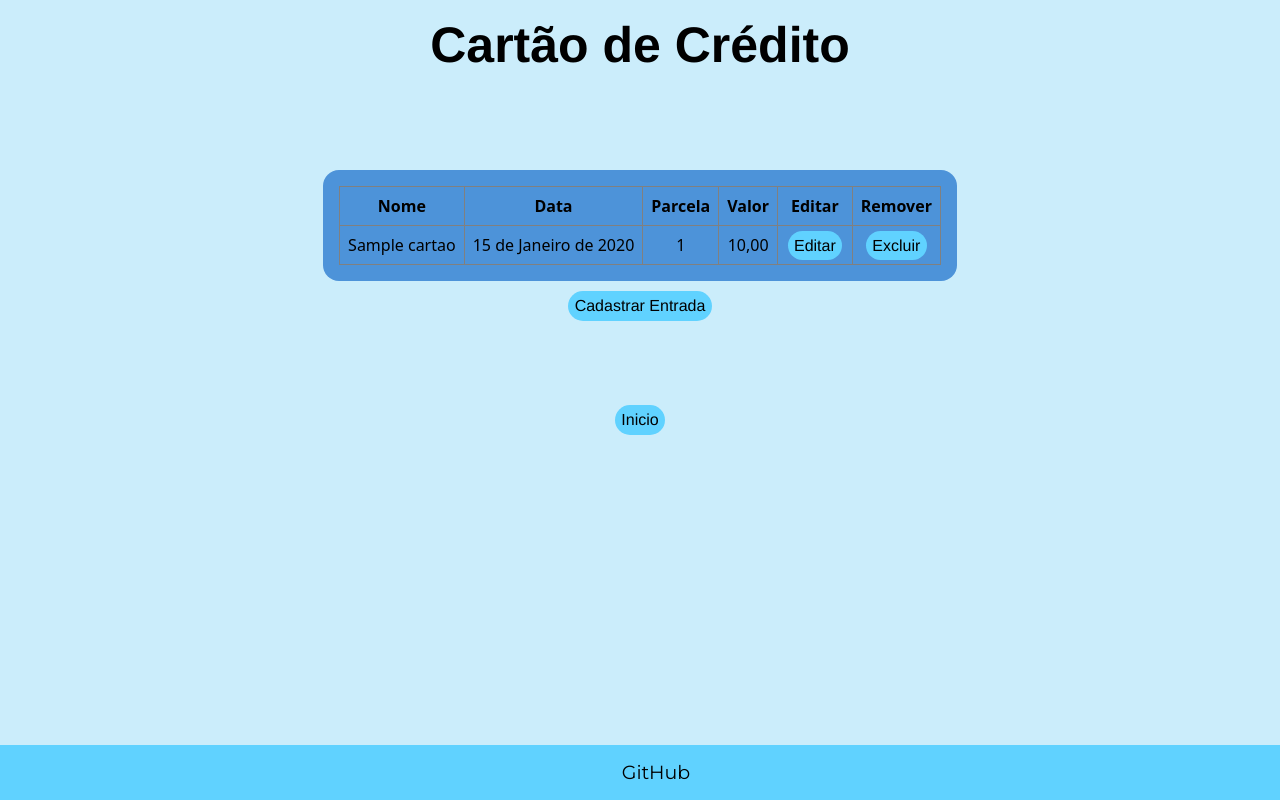
After one commit to Hkawzz/Controle_Gastos, a Django app: page /cartao/ in a window 1280 px wide. The commit adds this page. Run offline with Django 5.2, Linux system fonts and the light colour scheme; tables that the repository leaves empty hold one stand-in row (values such as "Sample post"); some web fonts are replaced.

Commit message:
quarta tabela pronta

```diff
--- a/financeiro/static/cartao/style.css
+++ b/financeiro/static/cartao/style.css
@@ -18,6 +18,50 @@ header  h1 {
     text-align: center;
     margin: 1rem;
     font-size: 50px;
+}
+
+.container {
+    display: flex;
+    flex-wrap: wrap;
+    justify-content: center;
+    align-items: flex-start;
+    padding-top: 5rem;
+    gap: 2rem;
+}
+
+.cartao {
+    background-color: #4d93d9;
+    border-radius: 1rem;
+    padding: 1rem;
+}
+
+.botoes_tabelas {
+    display: flex;
+    justify-content: center;
+    gap: 5rem;
+    margin: 0.5rem;
+}
+
+.botao {
+    color: #000000;
+    text-decoration: none;
+    background-color: #60d2ff;
+    border-radius: 1rem;
+    padding: 0.4rem;
+    margin: 0.1rem;
+    font-family: 'Franklin Gothic Medium', 'Arial Narrow', Arial, sans-serif;
+}
+
+.tabela_cartao {
+    margin: 0 auto;
+    border-collapse: collapse;
+}
+
+
+th, td {
+    padding: 0.5rem;
+    text-align: center;
+    font-family: "Noto Sans", sans-serif;
 }
 
 .cart {
@@ -62,15 +106,6 @@ header  h1 {
     background-color: #d0f2ff;
 }
 
-.botao {
-    text-decoration: none;
-    font-size: 22px;
-    color: #000000;
-    background-color: #4d93d9;
-    border-radius: 2rem;
-    padding: 0.6rem;
-}
-
 footer {
     display: flex;
     justify-content: center;
--- a/financeiro/templates/cartao/form.html
+++ b/financeiro/templates/cartao/form.html
@@ -20,6 +20,7 @@
             </form>
         </div>
         <div class="botoes">
+            <a href="{% url 'financeiro:cartao' %}" class="botao">Voltar</a>
             <a href="{% url 'financeiro:inicio' %}" class="botao">Inicio</a>
         </div>
     </main>
--- /dev/null
+++ b/financeiro/templates/cartao/index.html
@@ -0,0 +1,54 @@
+{% load static %}
+<!DOCTYPE html>
+<html lang="pt-br">
+<head>
+    <link rel="stylesheet" href="{% static 'cartao/style.css' %}">
+    <meta charset="UTF-8">
+    <meta name="viewport" content="width=device-width, initial-scale=1.0">
+    <title>Cartão</title>
+</head>
+<body>
+    <header>
+        <h1>Cartão de Crédito</h1>
+    </header>
+    <main>
+        <div class="info">
+            <section class="container">
+                <div class="cartao">
+                    <table border="1" class="tabela_cartao">
+                        <thead>
+                            <th>Nome</th>
+                            <th>Data</th>
+                            <th>Parcela</th>
+                            <th>Valor</th>
+                            <th>Editar</th>
+                            <th>Remover</th>
+                        </thead>
+                        <tbody>
+                            {% for item in cartao %}
+                                <tr>
+                                    <td>{{ item.nome }}</td>
+                                    <td>{{ item.data }}</td>
+                                    <td>{{ item.parcela }}</td>
+                                    <td>{{ item.valor }}</td>
+                                    <td><a href="{% url 'financeiro:editar_cartao' item.id %}" class="botao">Editar</a></td>
+                                    <td><a href="{% url 'financeiro:excluir_cartao' item.id %}" class="botao">Excluir</a></td>
+                                </tr>
+                            {% endfor %}
+                        </tbody>
+                    </table>
+                </div>
+            </section>
+            <div class="botoes_tabelas">
+                <a href="{% url 'financeiro:cadastrar_cartao' %}" class="botao">Cadastrar Entrada</a>
+            </div>
+            <div class="botoes">
+                <a href="{% url 'financeiro:inicio' %}" class="botao">Inicio</a>
+            </div>
+        </div>
+    </main>
+    <footer>
+        <a href="https://github.com/Hkawzz/" class="github" target="_blank">GitHub</a>
+    </footer>
+</body>
+</html>
--- a/financeiro/urls.py
+++ b/financeiro/urls.py
@@ -17,6 +17,7 @@ urlpatterns = [
     path('cadastrar_fixos/', views.cadastrar_fixos, name='cadastrar_fixos'),
     path('editar_fixos/<int:id>', views.editar_fixos, name='editar_fixos'),
     path('excluir_fixos/<int:id>', views.excluir_fixos, name='excluir_fixos'),
+    path('cartao/', views.cartao, name='cartao'),
     path('cadastrar_cartao/', views.cadastrar_cartao, name='cadastrar_cartao'),
     path('editar_cartao/<int:id>', views.editar_cartao, name='editar_cartao'),
     path('excluir_cartao/<int:id>', views.excluir_cartao, name='excluir_cartao'),
--- a/financeiro/views.py
+++ b/financeiro/views.py
@@ -130,13 +130,18 @@ def excluir_fixos(request, id):
 
     return redirect('financeiro:fixos')
 
+def cartao(request):
+    cartao = Cartao.objects.all()
+
+    return render(request, "cartao/index.html", {'cartao': cartao})
+
 def cadastrar_cartao(request):
     if request.method == 'POST':
         form = CartaoForm(request.POST)
         if form.is_valid():
             form.save()
 
-            return redirect('financeiro:inicio')
+            return redirect('financeiro:cartao')
 
     else:
         form = CartaoForm()
@@ -150,7 +155,7 @@ def editar_cartao(request, id):
         if form.is_valid():
             form.save()
 
-            return redirect('financeiro:inicio')
+            return redirect('financeiro:cartao')
 
     else:
         form = CartaoForm(instance=form)
@@ -161,7 +166,7 @@ def excluir_cartao(request, id):
     form = get_object_or_404(Cartao, id=id)
     form.delete()
 
-    return redirect('financeiro:inicio')
+    return redirect('financeiro:cartao')
 
 def cadastrar_caixinhas(request):
     if request.method == 'POST':
```
Also changed, not shown: financeiro/templates/visao_geral/index.html (+1 -30 lines).
